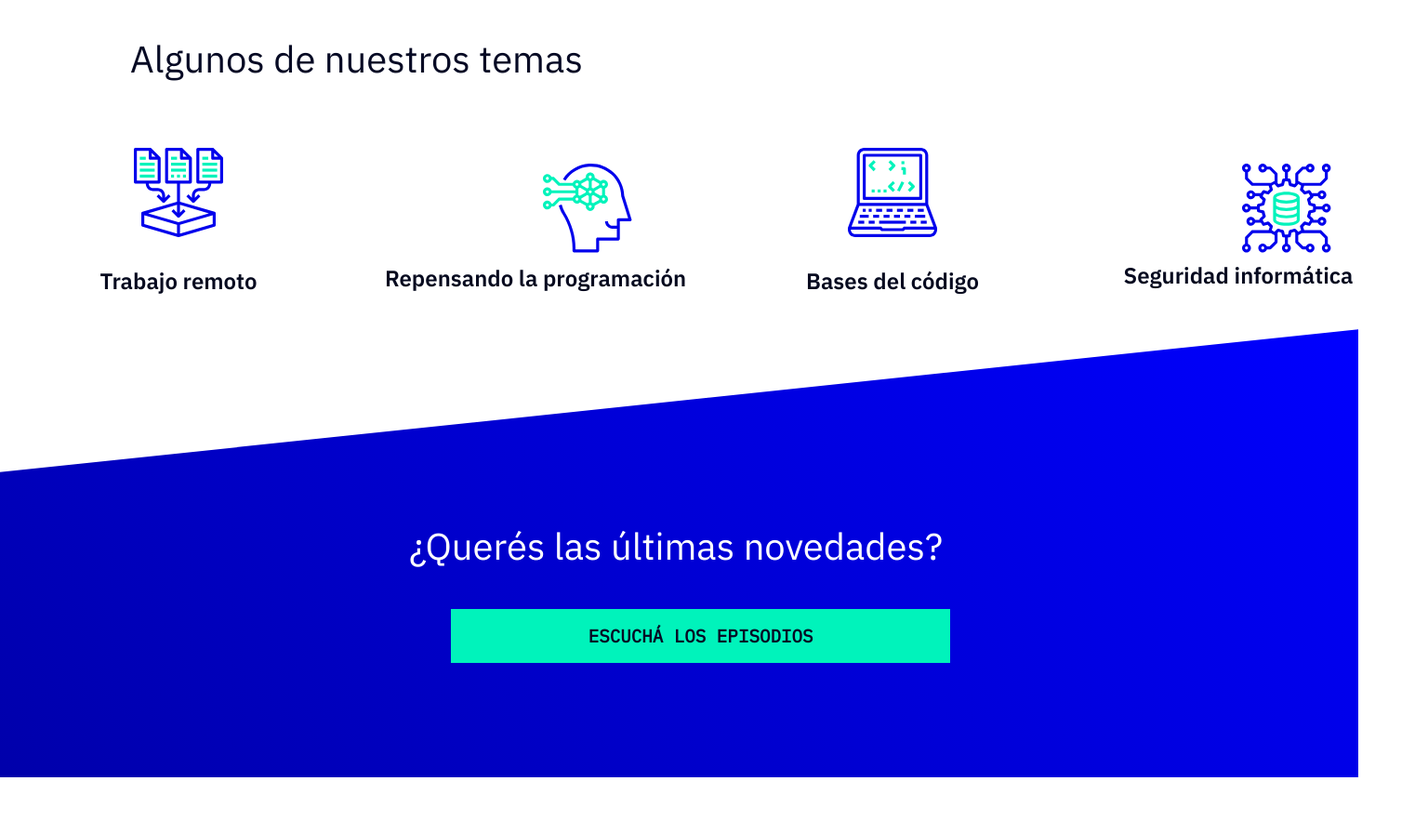
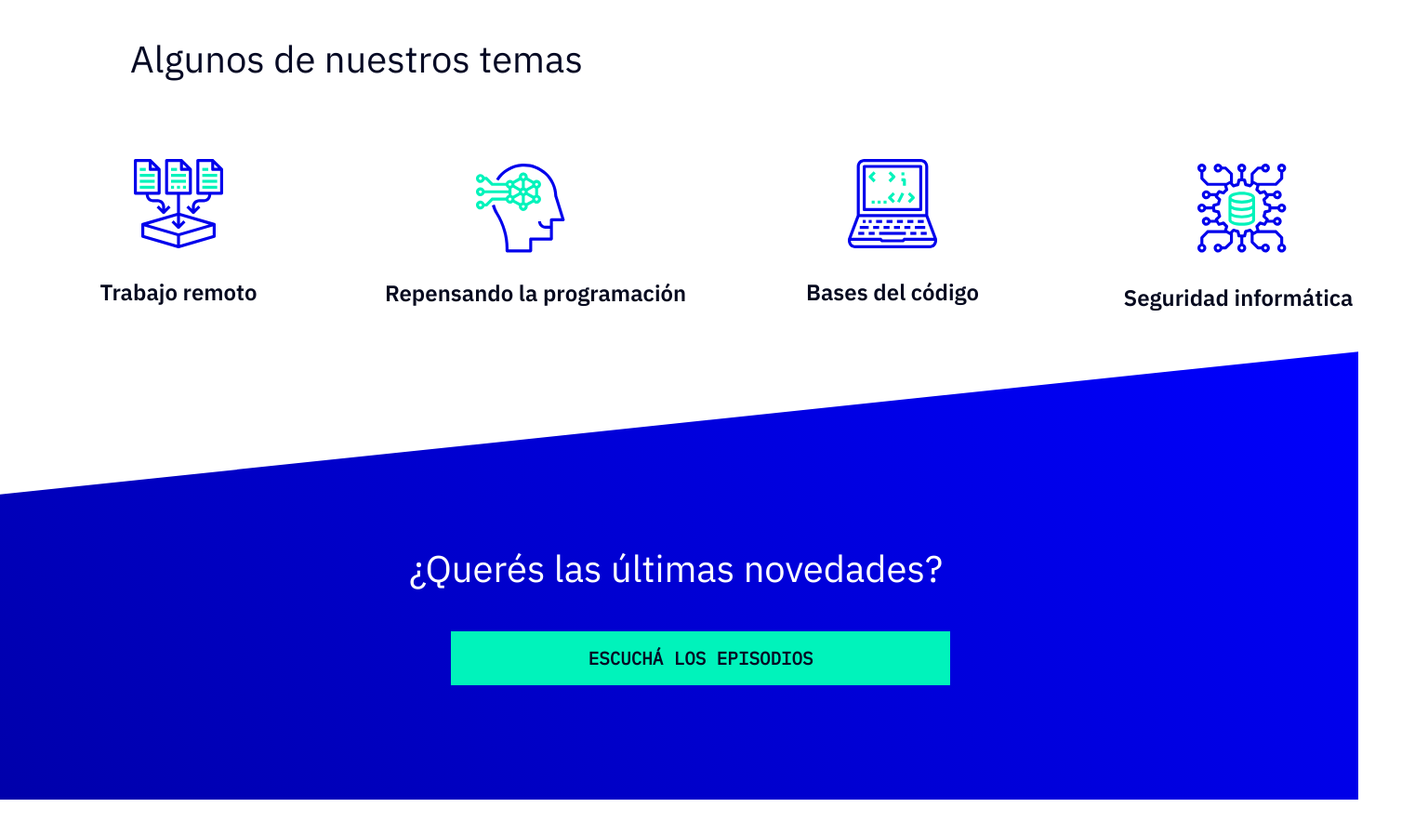
Before and after one commit to GirlesaQuinteroR/podcastLandingPageAcamica, a plain HTML site: page index.html in a window 1536 px wide. Shown: the part 3006-3903 px from the top of the page at 93% size. Drawn offline with Linux system fonts and the light colour scheme.

Commit message:
arreglando 1366 tópicos

```diff
--- a/styles.css
+++ b/styles.css
@@ -785,6 +785,20 @@ img.temasIcon.moveImage{
   grid-template: 1fr 1fr 1fr 1fr 1fr none;
 }
 
+.siTitle {
+  padding-right: 1em;
+  margin-top: 0.8em;
+}
+
+img.temasIcon.moveImage {
+  margin-left: -1em;
+  margin-bottom: 1em;
+}
+
+img.temasIcon.moveImage.rpImage {
+  margin-left: -2em;
+  margin-bottom: 1em;
+}
 .updatesSkew {
   background-image: linear-gradient(225deg, #0000FF 0%, #0000A3 100%);
   width: 246%;
```
